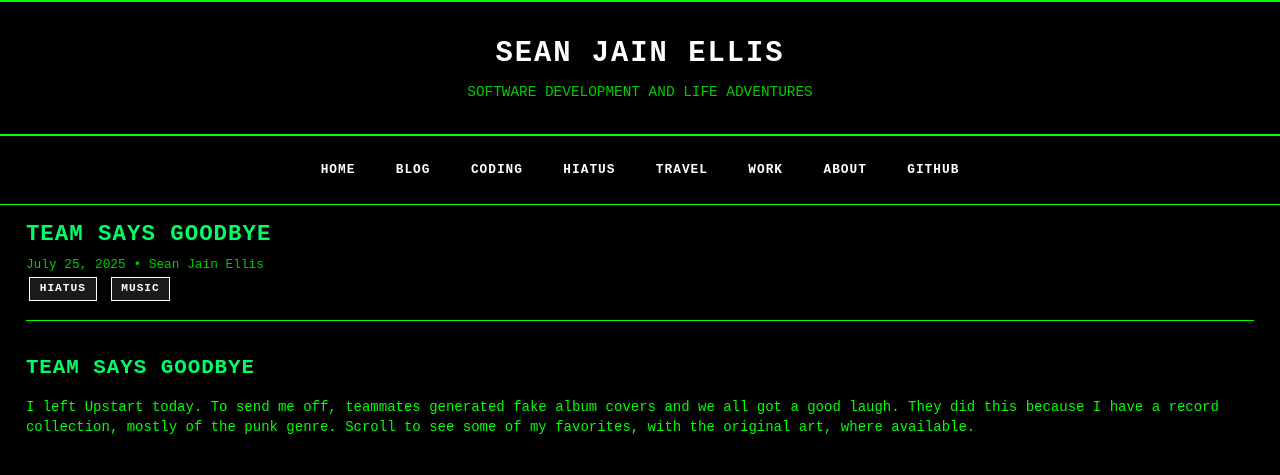
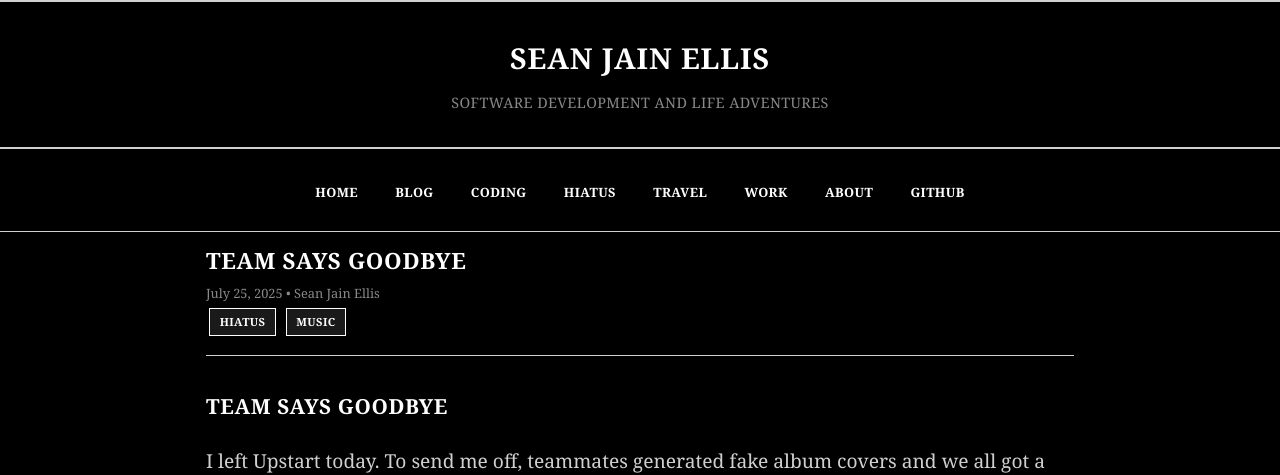
Before and after one commit to bandarji/bandarji.github.io, a Jekyll site: the page built from _blog/2025-07-25-team-says-goodbye.md, in a window 1280 px wide. Shown: the top 475 px of the page. Built offline with Jekyll 4.4.1, drawn with Linux system fonts in a browser that asks for light colours.

Commit message:
Music theme constructed

```diff
--- a/_blog/2025-07-25-team-says-goodbye.md
+++ b/_blog/2025-07-25-team-says-goodbye.md
@@ -3,6 +3,8 @@ layout: post
 title: "Team Says Goodbye"
 date: 2025-07-25
 categories: [hiatus, music]
+theme: music
+max_width: 900px
 excerpt: "Last day at Upstart, team presented AI-generated fake album covers to me."
 ---
 
--- a/_layouts/default.html
+++ b/_layouts/default.html
@@ -64,7 +64,7 @@
         </div>
     </nav>
 
-    <main class="site-content">
+    <main class="site-content"{% if page.max_width %} style="max-width: {{ page.max_width }}"{% endif %}>
         {{ content }}
     </main>
 
--- a/assets/css/custom.css
+++ b/assets/css/custom.css
@@ -559,3 +559,46 @@ body.theme-australia .post-content code,
 body.theme-australia .post-content pre {
   font-family: 'Courier New', Courier, 'Lucida Console', Monaco, monospace;
 }
+
+/* Music posts: black, white, gray with large generic type */
+body.theme-music {
+  --terminal-green: #d0d0d0;
+  --terminal-green-dim: #888888;
+  --terminal-green-bright: #ffffff;
+  --terminal-green-dark: #555555;
+  --terminal-black: #000000;
+  --terminal-dark-gray: #1a1a1a;
+  --terminal-gray: #333333;
+  --terminal-light-gray: #666666;
+  --terminal-white: #ffffff;
+  --terminal-cursor: #aaaaaa;
+  font-family: Georgia, 'Times New Roman', Times, serif;
+  font-size: 20px;
+  line-height: 1.7;
+}
+
+body.theme-music .site-title,
+body.theme-music .site-subtitle,
+body.theme-music .site-nav a,
+body.theme-music .post-title,
+body.theme-music .post-content h1,
+body.theme-music .post-content h2,
+body.theme-music .post-content h3,
+body.theme-music .post-content h4,
+body.theme-music .post-content h5,
+body.theme-music .post-content h6,
+body.theme-music .post-navigation a,
+body.theme-music .category-badge {
+  letter-spacing: 0.03em;
+}
+
+body.theme-music .post-content {
+  font-size: 1.2rem;
+  line-height: 1.8;
+}
+
+body.theme-music .post-content code,
+body.theme-music .post-content pre {
+  font-family: 'Courier New', Courier, 'Lucida Console', Monaco, monospace;
+  font-size: 0.85em;
+}
```
